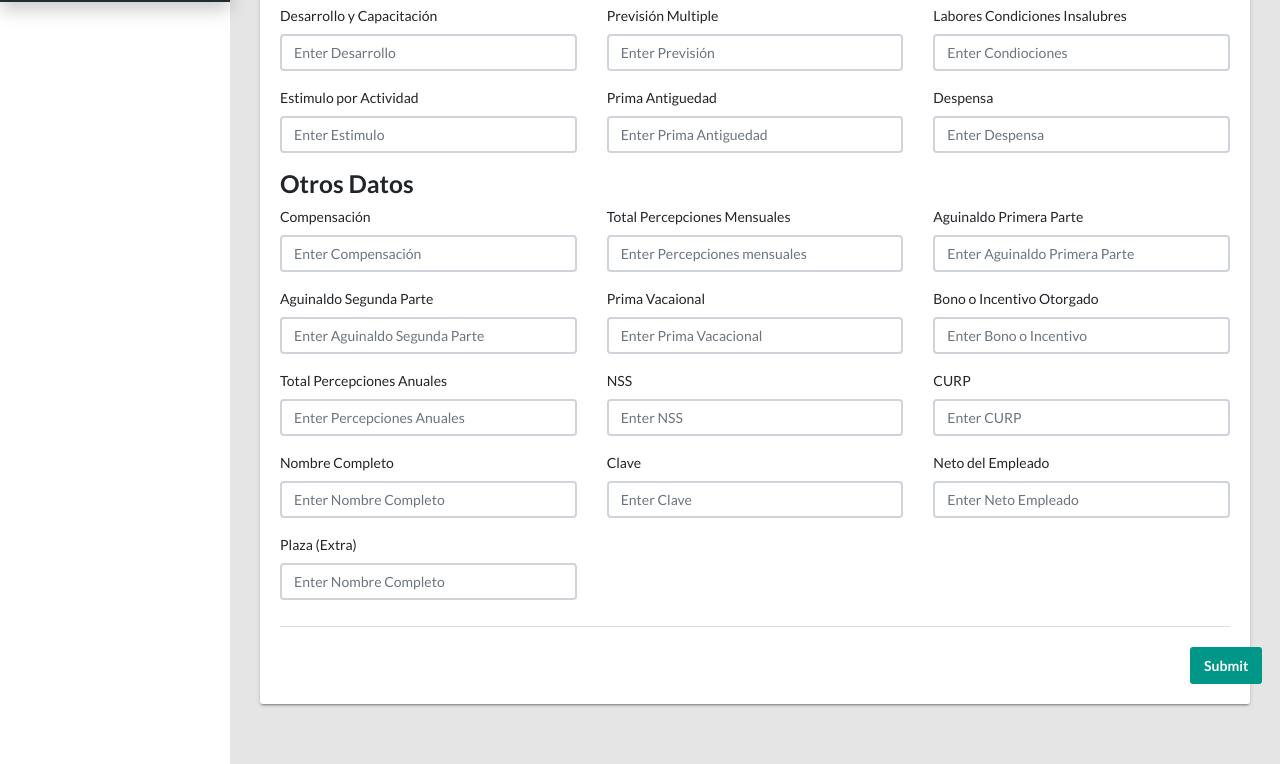
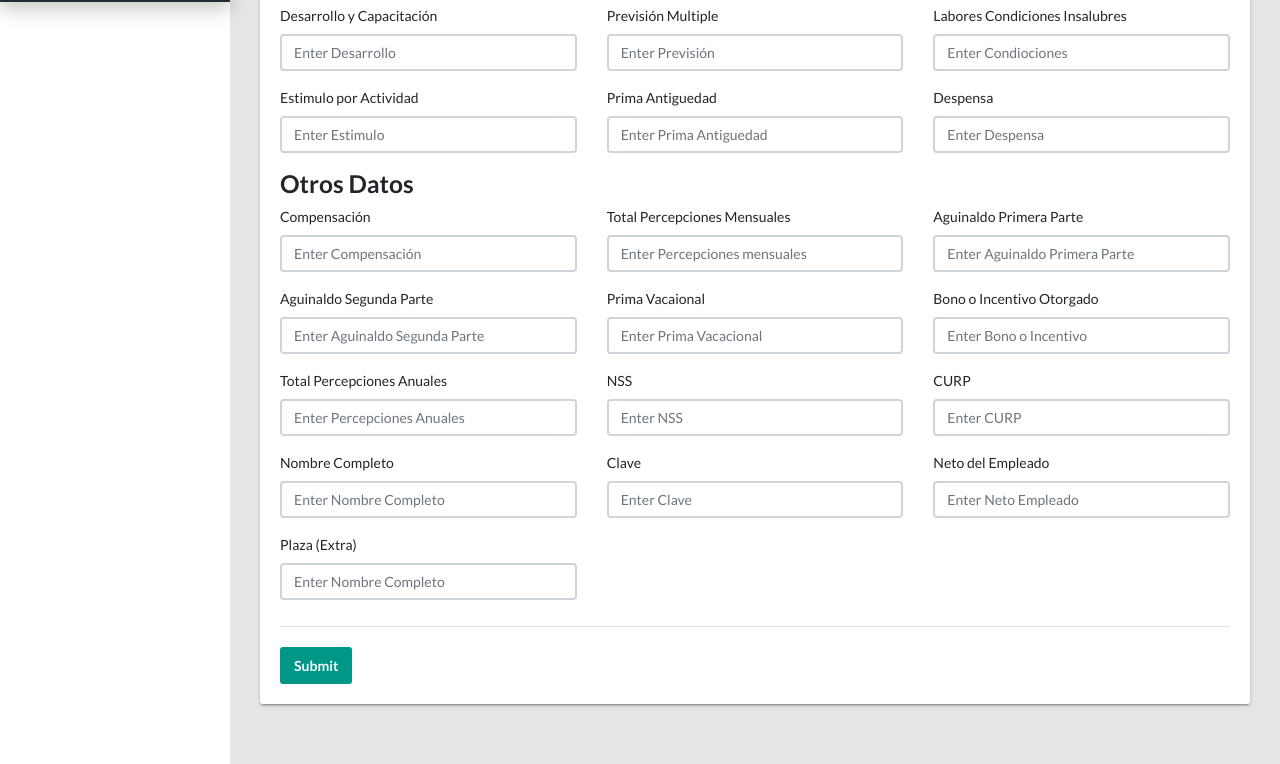
Before and after one commit to Ncerna/Formularioo, a plain HTML site: page form_Register.html in a window 1280 px wide. Shown: the part 798-1562 px from the top of the page. Drawn offline with Linux system fonts and the light colour scheme.

Commit message:
Actualización

```diff
--- a/form_Register.html
+++ b/form_Register.html
@@ -480,9 +480,7 @@
 						<!--End-->
 
 						<div class="tile-footer">
-							<div class="float-end">
-								<button class="btn btn-primary" type="submit">Submit</button>
-							</div>
+							<button class="btn btn-primary" type="submit">Submit</button>
 						</div>
 					</form>
 				</div>
```
